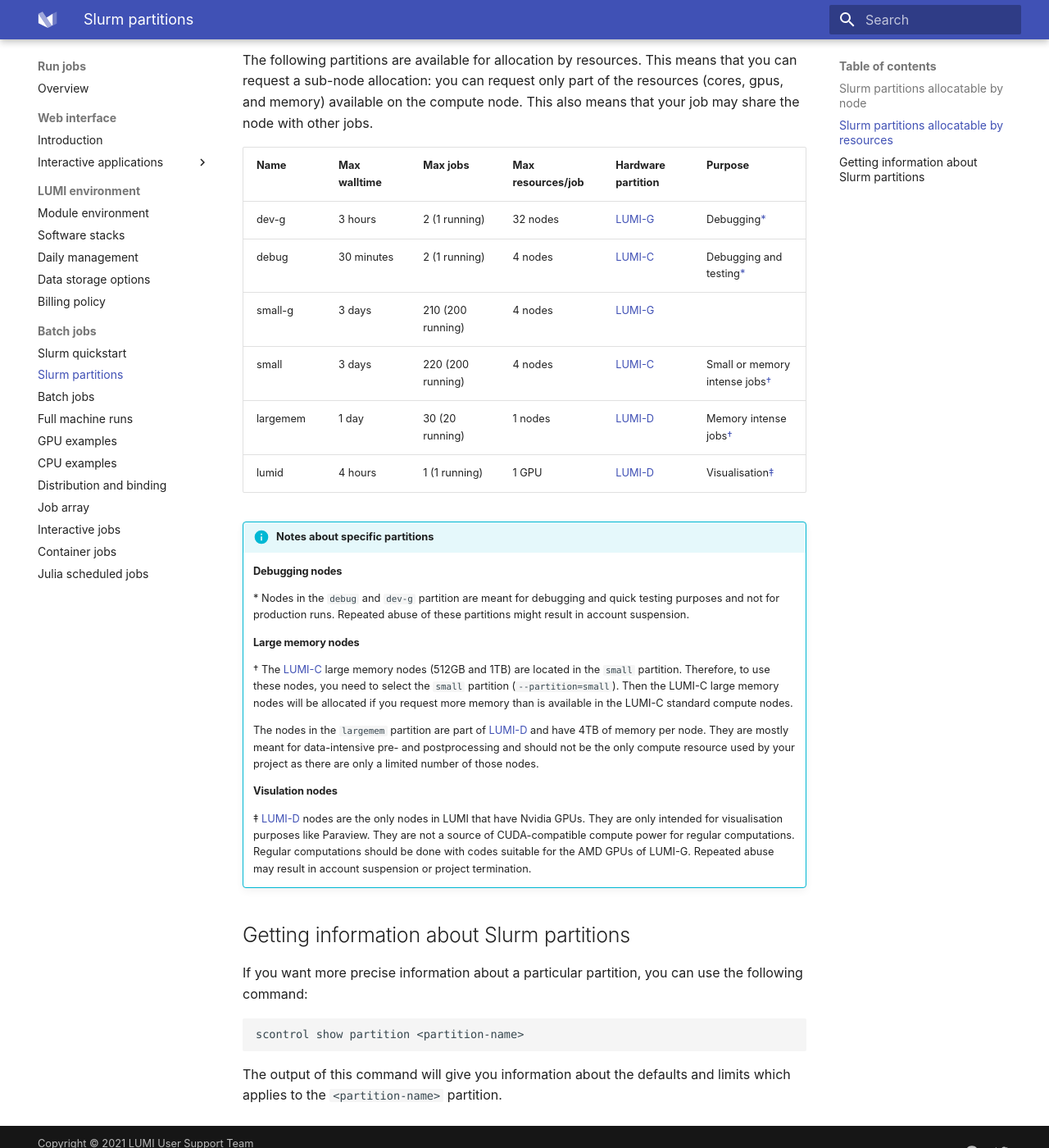
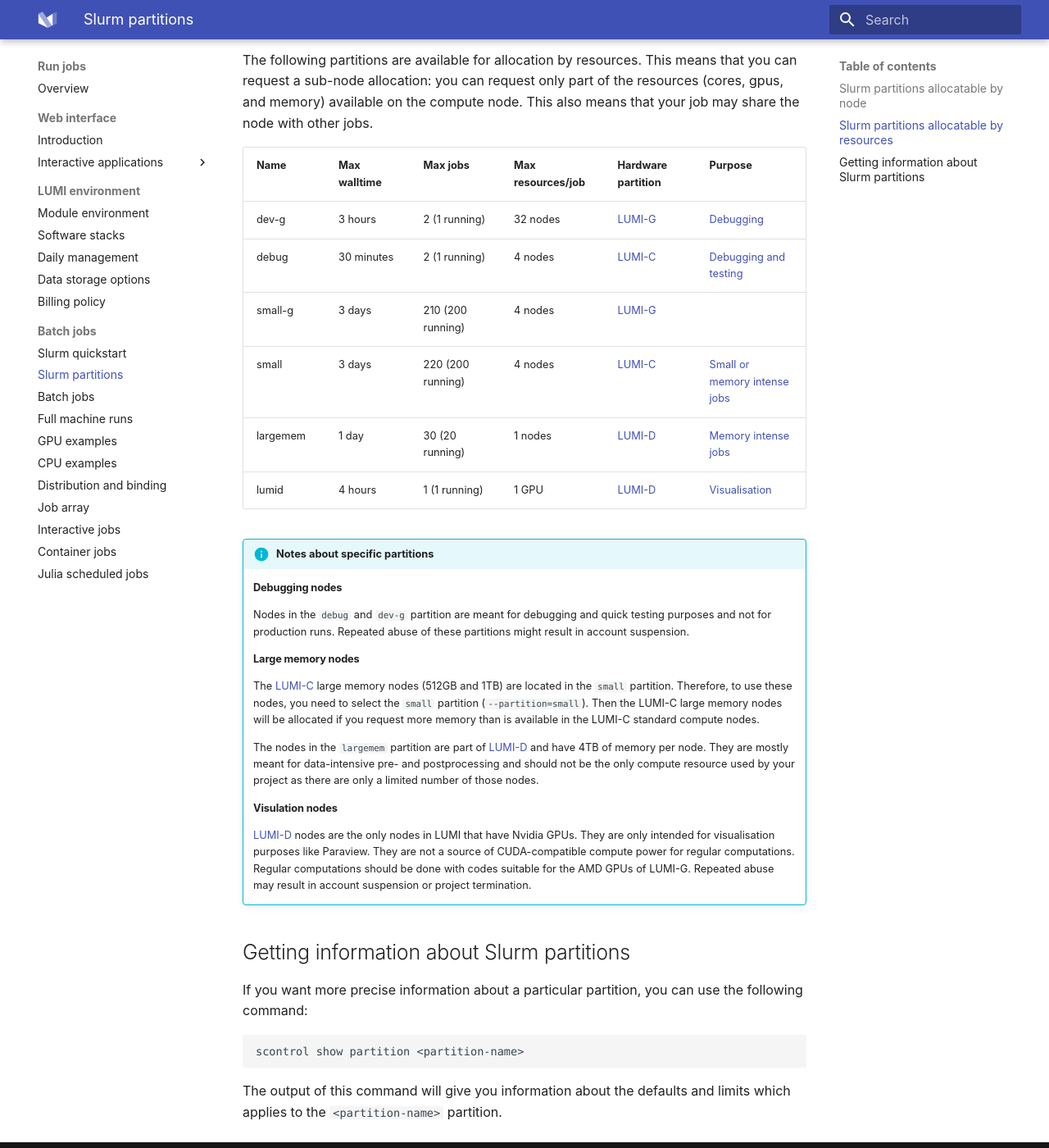
Before and after one commit to Lumi-supercomputer/lumi-userguide, an MkDocs documentation site: the page built from docs/runjobs/scheduled-jobs/partitions.md, in a window 1280 px wide and 1400 px high, scrolled down 969 px. Shown: the whole window at 82% size. Built offline with MkDocs 1.6.1 and Material for MkDocs 9.7.7, drawn with Linux system fonts in a browser that asks for light colours; some of the changed lines change nothing that is shown.

Commit message:
remove superscript. use links instead

```diff
--- a/docs/runjobs/scheduled-jobs/partitions.md
+++ b/docs/runjobs/scheduled-jobs/partitions.md
@@ -39,24 +39,24 @@ that you can request a sub-node allocation: you can request only part of the
 resources (cores, gpus, and memory) available on the compute node. This also means
 that your job may share the node with other jobs.
 
-| Name     | Max walltime | Max jobs                | Max resources/job  | Hardware partition | Purpose                                                     |
-| -------- | ------------ | ----------------------- | ------------------ | ------------------ | ----------------------------------------------------------- |
-| dev-g    | 3 hours      |   2 (1 running)         | 32 nodes           | [LUMI-G][lumi-g]   | Debugging[\*](#debugging-nodes)                             |
-| debug    | 30 minutes   |   2 (1 running)         |  4 nodes           | [LUMI-C][lumi-c]   | Debugging and testing[\*](#debugging-nodes)                 |
-| small-g  | 3 days       | 210 (200 running)       |  4 nodes           | [LUMI-G][lumi-g]   |                                                             |
-| small    | 3 days       | 220 (200 running)       |  4 nodes           | [LUMI-C][lumi-c]   | Small or memory intense jobs[&dagger;](#large-memory-nodes) |
-| largemem | 1 day        |  30 (20 running)        |  1 nodes           | [LUMI-D][lumi-d]   | Memory intense jobs[&dagger;](#large-memory-nodes)          |
-| lumid    | 4 hours      |   1 (1 running)         |  1 GPU             | [LUMI-D][lumi-d]   | Visualisation[&Dagger;](#visualisation-nodes)               |
+| Name     | Max walltime | Max jobs                | Max resources/job  | Hardware partition | Purpose                                             |
+| -------- | ------------ | ----------------------- | ------------------ | ------------------ | --------------------------------------------------- |
+| dev-g    | 3 hours      |   2 (1 running)         | 32 nodes           | [LUMI-G][lumi-g]   | [Debugging](#debugging-nodes)                       |
+| debug    | 30 minutes   |   2 (1 running)         |  4 nodes           | [LUMI-C][lumi-c]   | [Debugging and testing](#debugging-nodes)           |
+| small-g  | 3 days       | 210 (200 running)       |  4 nodes           | [LUMI-G][lumi-g]   |                                                     |
+| small    | 3 days       | 220 (200 running)       |  4 nodes           | [LUMI-C][lumi-c]   | [Small or memory intense jobs](#large-memory-nodes) |
+| largemem | 1 day        |  30 (20 running)        |  1 nodes           | [LUMI-D][lumi-d]   | [Memory intense jobs](#large-memory-nodes)          |
+| lumid    | 4 hours      |   1 (1 running)         |  1 GPU             | [LUMI-D][lumi-d]   | [Visualisation](#visualisation-nodes)               |
 
 !!! info "Notes about specific partitions"
 
     #### Debugging nodes
-    \* Nodes in the `debug` and `dev-g` partition are meant for debugging and
+    Nodes in the `debug` and `dev-g` partition are meant for debugging and
     quick testing purposes and not for production runs. Repeated abuse of these
     partitions might result in account suspension.
 
     #### Large memory nodes
-    &dagger; The [LUMI-C][lumi-c] large memory nodes (512GB and 1TB) are located in the
+    The [LUMI-C][lumi-c] large memory nodes (512GB and 1TB) are located in the
     `small` partition. Therefore, to use these nodes, you need to
     select the `small` partition (`--partition=small`). Then the LUMI-C large
     memory nodes will be allocated if you request more memory than is available
@@ -68,7 +68,7 @@ that your job may share the node with other jobs.
     project as there are only a limited number of those nodes.
 
     #### Visulation nodes
-    &Dagger; [LUMI-D](lumi-d) nodes are the only nodes in LUMI that have Nvidia GPUs.
+    [LUMI-D](lumi-d) nodes are the only nodes in LUMI that have Nvidia GPUs.
     They are only intended for visualisation purposes like Paraview. They are not a
     source of CUDA-compatible compute power for regular computations. Regular computations
     should be done with codes suitable for the AMD GPUs of LUMI-G. Repeated abuse
```
